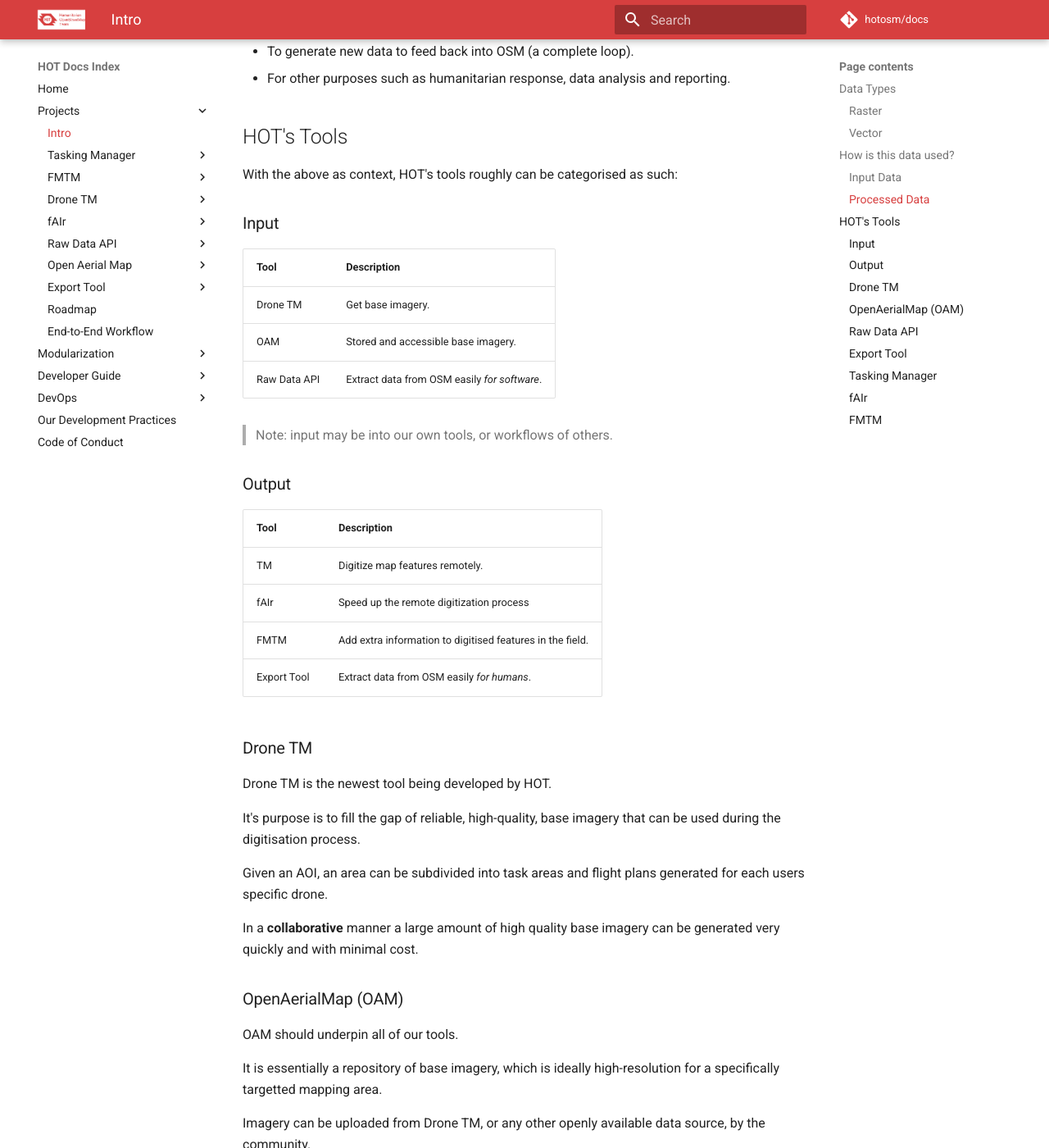
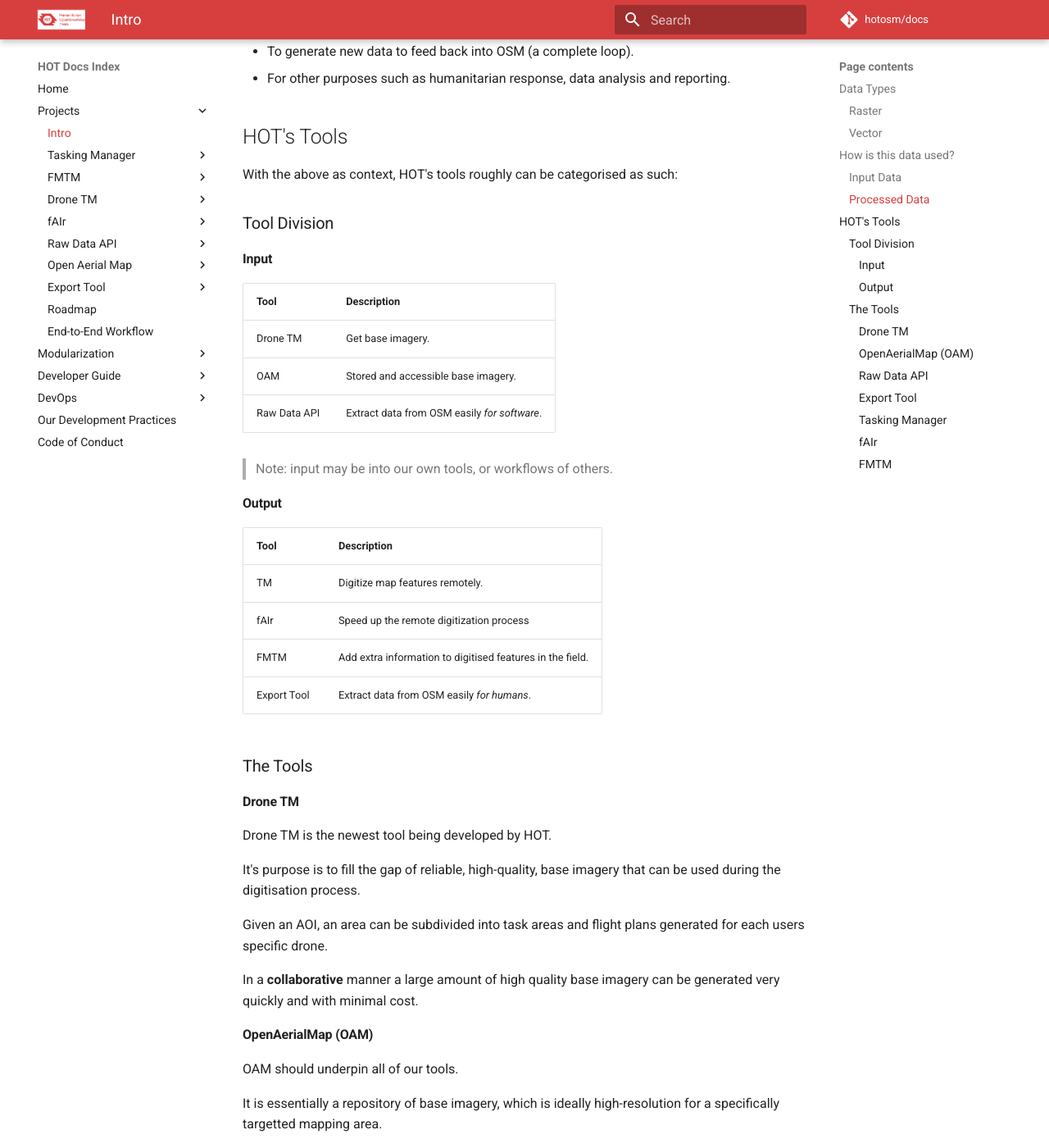
Before and after one commit to hotosm/docs, an MkDocs documentation site: the page built from docs/tools-summary.md, in a window 1280 px wide and 1400 px high, scrolled down 1635 px. Shown: the whole window at 82% size. Built offline with MkDocs 1.6.1 and Material for MkDocs 9.7.7, drawn with Linux system fonts in a browser that asks for light colours; comment, search, counter and statistics services are not loaded.

Commit message:
docs: better headings for tool summary page

```diff
--- a/docs/tools-summary.md
+++ b/docs/tools-summary.md
@@ -71,7 +71,9 @@
 
 With the above as context, HOT's tools roughly can be categorised as such:
 
-### Input
+### Tool Division
+
+#### Input
 
 | Tool         | Description                                  |
 | ------------ | -------------------------------------------- |
@@ -81,7 +83,7 @@
 
 > Note: input may be into our own tools, or workflows of others.
 
-### Output
+#### Output
 
 | Tool        | Description                                               |
 | ----------- | --------------------------------------------------------- |
@@ -90,7 +92,9 @@
 | FMTM        | Add extra information to digitised features in the field. |
 | Export Tool | Extract data from OSM easily _for humans_.                |
 
-### Drone TM
+### The Tools
+
+#### Drone TM
 
 Drone TM is the newest tool being developed by HOT.
 
@@ -103,7 +107,7 @@
 In a **collaborative** manner a large amount of high quality base
 imagery can be generated very quickly and with minimal cost.
 
-### OpenAerialMap (OAM)
+#### OpenAerialMap (OAM)
 
 OAM should underpin all of our tools.
 
@@ -116,7 +120,7 @@
 The imagery is made available to other tools via the Tile Map Service
 protocol (TMS).
 
-### Raw Data API
+#### Raw Data API
 
 Uses an innovative database structure to make OSM data much more easily
 searchable with excellent performance.
@@ -126,7 +130,7 @@
 
 Data can be exported in various formats, from GeoJSON to GeoPackage and Flatgeobuf.
 
-### Export Tool
+#### Export Tool
 
 The purpose of Export Tool is to:
 
@@ -136,7 +140,7 @@
 
 > This is essentially the more user-centric frontend for raw-data-api.
 
-### Tasking Manager
+#### Tasking Manager
 
 Creating additional vector data to go into OSM, using raster imagery as a
 source.
@@ -154,14 +158,14 @@
 > It allows users without any prior OSM or mapping experience to contribute more
 > effectively, from a mobile device or web browser.
 
-### fAIr
+#### fAIr
 
 TM is labour intensive. fAIr uses localised training data to generate
 a model that can be used to predict vector features from a raster image.
 
 Integration into TM means mapping of features can be a lot faster.
 
-### FMTM
+#### FMTM
 
 Adding useful tags, in the field, from the vector data created in TM.
 
```
